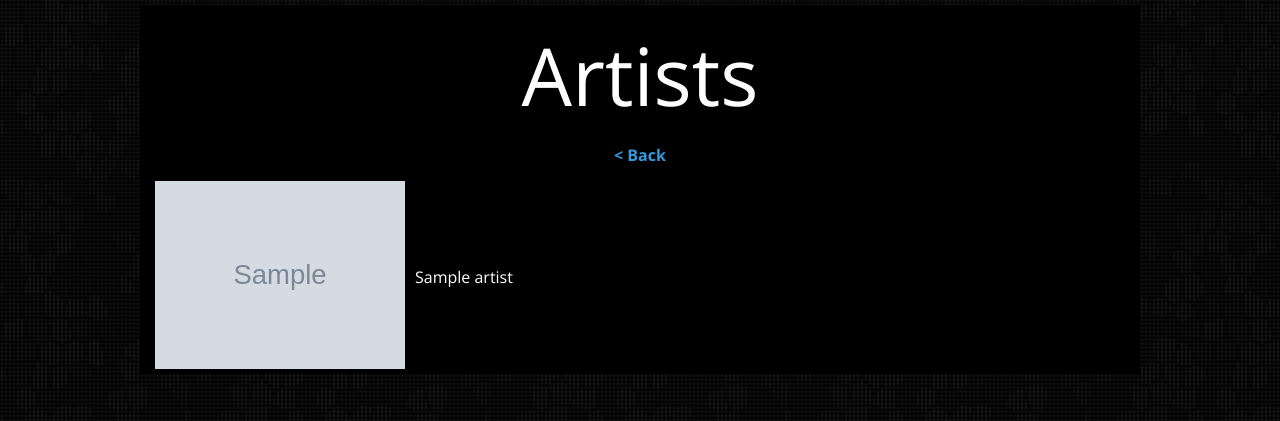
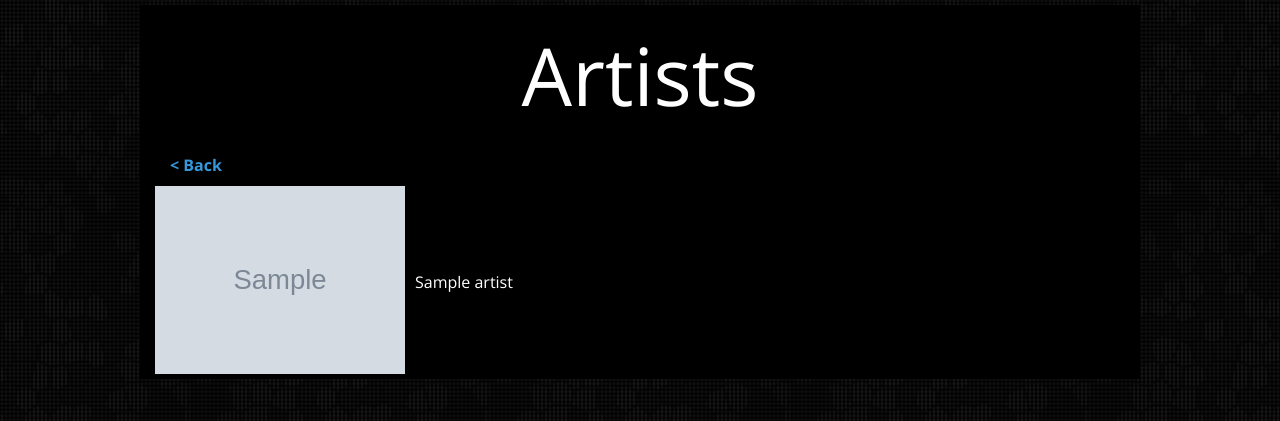
Before and after one commit to Citr0s/carregMusic, a PHP site: page /artists.php?id=1 in a window 1280 px wide. Shown: the part 57-478 px from the top of the page. Run offline with PHP 8.4, Linux system fonts and the light colour scheme; tables that the repository leaves empty or names only in its code hold one stand-in row (values such as "Sample post"); grey boxes marked "Sample" are stand-in pictures.

Commit message:
removing some inline
and putting the link back to what it should be

```diff
--- a/artists.php
+++ b/artists.php
@@ -18,7 +18,7 @@
                     $data = mysqli_query($con, "SELECT artistID, artistName, artistHistory, artistPicture FROM artists WHERE artistID = '$id'
                           ORDER BY artistName ASC LIMIT 1");
 
-                    echo '<a style="padding:15px;" href="artists.php">< Back</a>';
+                    echo '<a class="backLink" href="artists.php">< Back</a>';
 
                     while($row = mysqli_fetch_array($data)){
                       $artistName = $row['artistName'];
--- a/css/styles.css
+++ b/css/styles.css
@@ -483,6 +483,7 @@ transform: rotate(360deg);
     font-weight: bold;
     text-decoration: none;
     text-align: left;
+    width:100%;
 }
 
 /*Artists Page*/
@@ -542,3 +543,9 @@ transform: rotate(360deg);
     font-size:12px;
     color:#333;
 }
+.backLink{
+    color:red;
+    float:left;
+    padding-left:20px;
+    margin:10px;
+}
--- a/tracks.php
+++ b/tracks.php
@@ -23,7 +23,7 @@
                           GROUP BY tracks.trackID
                           ORDER BY trackTitle ASC LIMIT 1");
 
-                    echo '<a class="backLink" href="tracks.php">< Back</a>';
+                    echo '<a href="tracks.php">< Back</a>';
 
                     while($row = mysqli_fetch_array($data)){
                       $trackTitle = $row['trackTitle'];
```
